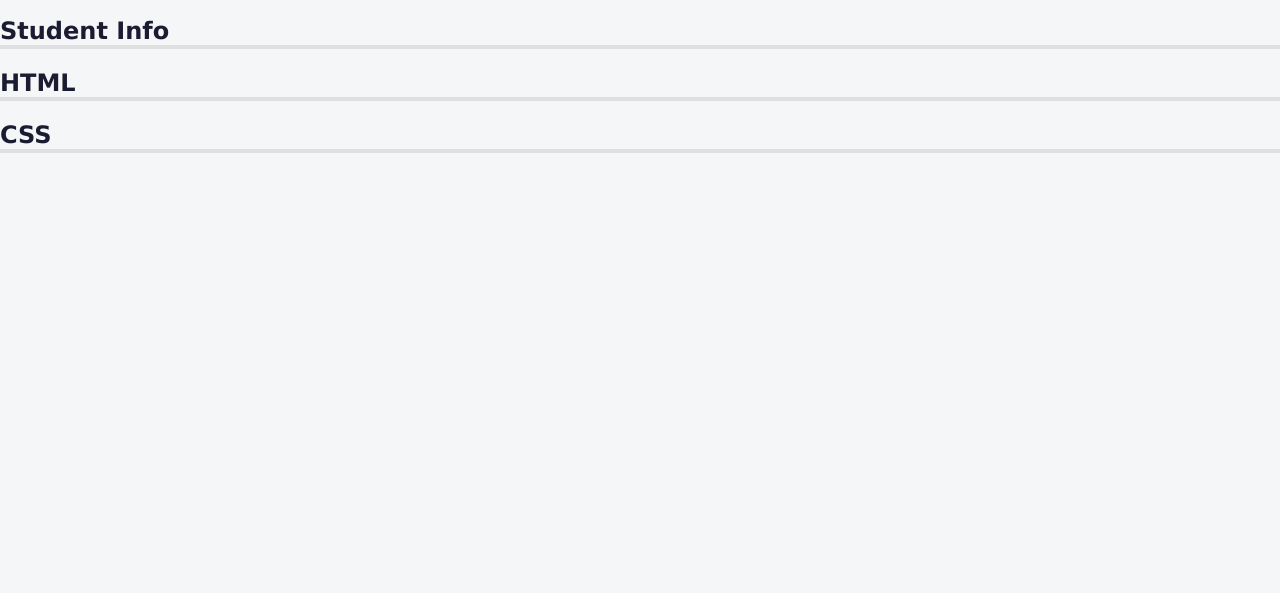
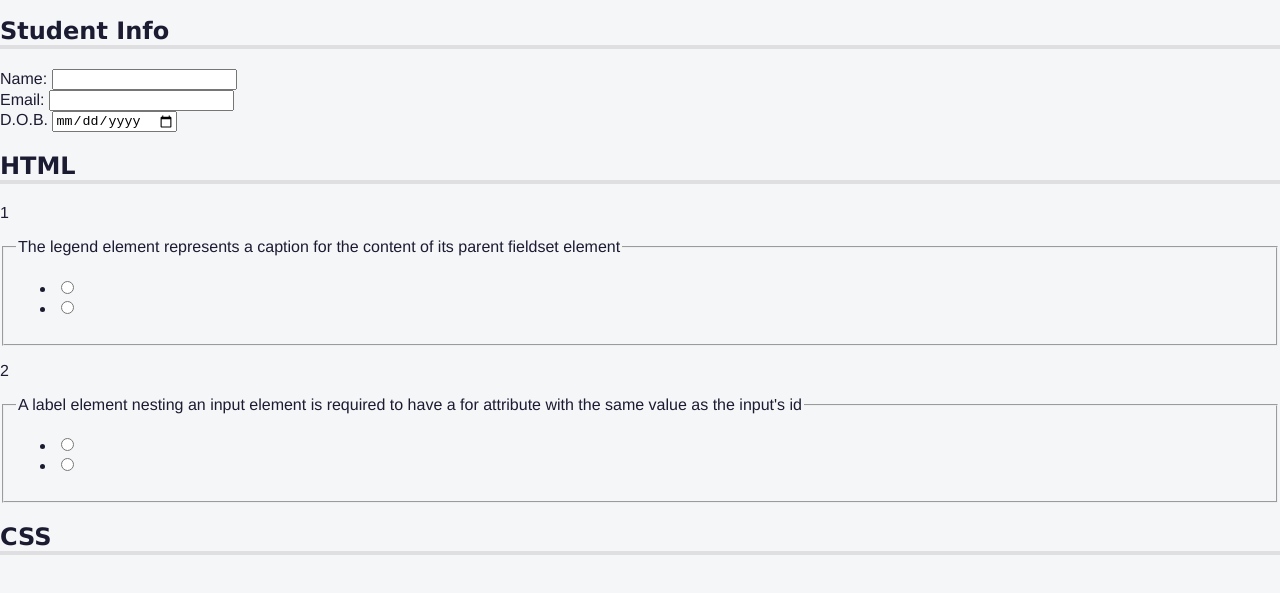
Before and after one commit to betulyurtman/Responsive-Web-Design---freeCodeCamp, a plain HTML site: page 8-Quiz/index.html in a window 1280 px wide. Shown: the part 53-646 px from the top of the page. Drawn offline with Linux system fonts and the light colour scheme.

Commit message:
Progress

```diff
--- a/8-Quiz/index.html
+++ b/8-Quiz/index.html
@@ -23,9 +23,63 @@
       <form method="post" action="https://freecodecamp.org/practice-project/accessibility-quiz">
         <section role="region" aria-labelledby="student-info">
           <h2 id="student-info">Student Info</h2>
+          <div class="info">
+            <label for="student-name">Name:</label>
+            <input type="text" name="student-name" id="student-name" />
+          </div>
+          <div class="info">
+            <label for="student-email">Email:</label>
+            <input type="email" name="student-email" id="student-email" />
+          </div>
+          <div class="info">
+            <label for="birth-date">D.O.B.<span class="sr-only">(Date of Birth)</span></label>
+            <input type="date" name="birth-date" id="birth-date" />
+          </div>
         </section>
         <section role="region" aria-labelledby="html-questions">
           <h2 id="html-questions">HTML</h2>
+          <div class="question-block">
+            <p>1</p>
+            <fieldset class="question" name="html-question-one">
+              <legend>
+                The legend element represents a caption for the content of its
+                parent fieldset element
+              </legend>
+              <ul class="answers-list">
+                <li>
+                  <label>
+                    <input type="radio" />
+                  </label>
+                </li>
+                <li>
+                  <label>
+                    <input type="radio" />
+                  </label>
+                </li>
+              </ul>
+            </fieldset>
+          </div>
+          <div class="question-block">
+            <p>2</p>
+            <fieldset class="question" name="html-question-two">
+              <legend>
+                A label element nesting an input element is required to have a
+                for attribute with the same value as the input's id
+              </legend>
+              <ul class="answers-list">
+                <li>
+                  <label>
+                    <input type="radio" />
+                  </label>
+                </li>
+                <li>
+                  <label>
+                    <input type="radio" />
+                  </label>
+                </li>
+              </ul>
+            </fieldset>
+          </div>
         </section>
         <section role="region" aria-labelledby="css-questions">
           <h2 id="css-questions">CSS</h2>
--- a/8-Quiz/styles.css
+++ b/8-Quiz/styles.css
@@ -43,3 +43,15 @@
   h2 {
     border-bottom: 4px solid #dfdfe2;
   }
+
+  .sr-only {
+    position: absolute;
+    width: 1px;
+    height: 1px;
+    padding: 0;
+    margin: -1px;
+    overflow: hidden;
+    clip: rect(0, 0, 0, 0);
+    white-space: nowrap;
+    border: 0;
+  }
```
